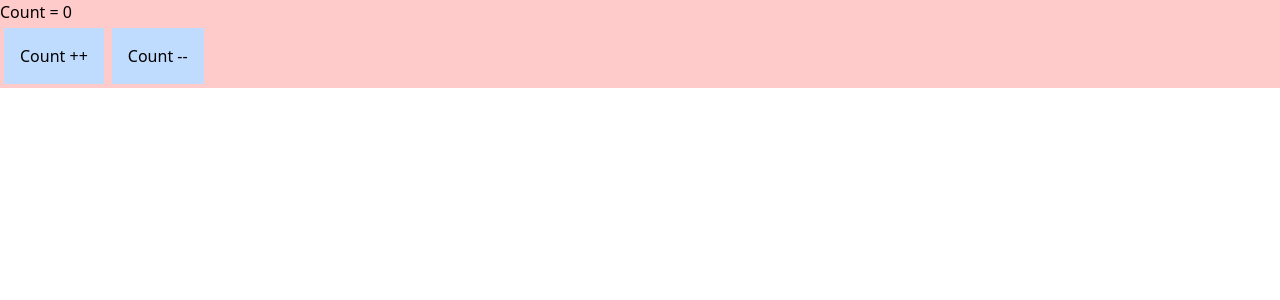
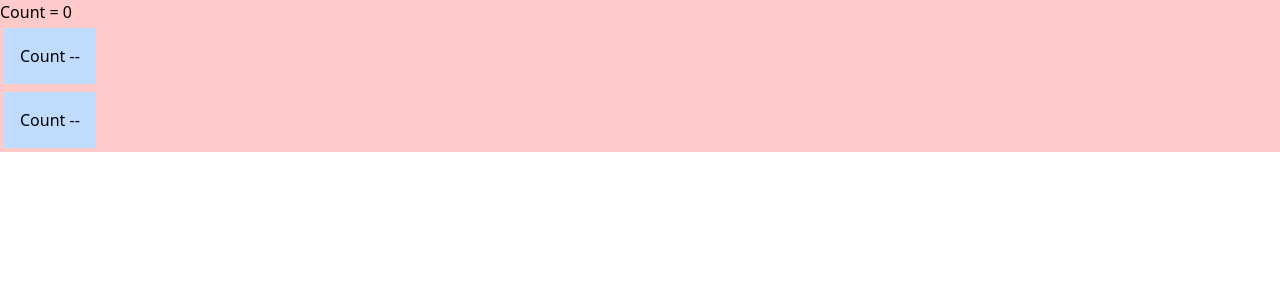
Before and after one commit to soAcademy/workshop-state-and-event, a React (Create React App) app: page / in a window 1280 px wide. Shown: the top 300 px of the page. Built offline with nearby package versions, Linux system fonts and the light colour scheme.

Commit message:
fix:useEffect1 change button to component

```diff
--- a/src/Effects/Effect1.js
+++ b/src/Effects/Effect1.js
@@ -1,10 +1,33 @@
 import React, { useState,useEffect } from "react";
-// component 1 that render value from component 2
-// const RenderComponent = ({ counterData }) => <div>Count = {counterData}</div>;
-const RenderComponent = ( props ) => <div>Count = {props.counterData}</div>;
+// component 1
+const RenderComponent = (props) => <div>Count = {props.count}</div>;
+// component 2
+const PlusComponent = ({ count, setCount }) => (
+  <div>
+    <button
+      className="p-4 m-1 bg-blue-200"
+      onClick={() => {
+        setCount(count + 1);
+      }}
+    >
+      Count --
+    </button>
+  </div>
+);
+// component 3
+const MinusComponent = ({ count, setCount }) => (
+  <div>
+    <button
+      className="p-4 m-1 bg-blue-200"
+      onClick={() => {
+        setCount(count - 1);
+      }}
+    >
+      Count --
+    </button>
+  </div>
+);
 
-
-//component 2 that call component 1 then send to App.js
 const Effect1 = () => {
    const [count, setCount] = useState(0);
 
@@ -17,19 +40,13 @@ const Effect1 = () => {
    }, [count])
 
   return (
-    <div className="bg-red-200">
-      <RenderComponent counterData={count} />
-      {/* เรียกรูปแบบการแสดงผลจาก component1 แล้วส่งค่า props ไปให้ โดยการส่งค่า count ที่เกิดจากฟังก์ชั้นของ useState*/}
-        <button className="p-4 m-1 bg-blue-200" onClick={() => {
-          setCount(count + 1)
-        }}>
-          Count ++
-        </button>
-        <button className="p-4 m-1 bg-blue-200" onClick={() => {
-          setCount(count - 1)
-        }}>
-          Count --
-        </button>
+<div className="bg-red-200">
+    {/* component 1 */}
+    <RenderComponent count={count} />
+    {/* component 2 */}
+    <PlusComponent count={count} setCount={setCount}/>
+    {/* component 3 */}
+    <MinusComponent count={count} setCount={setCount}/>
     </div>
   );
 };
```
